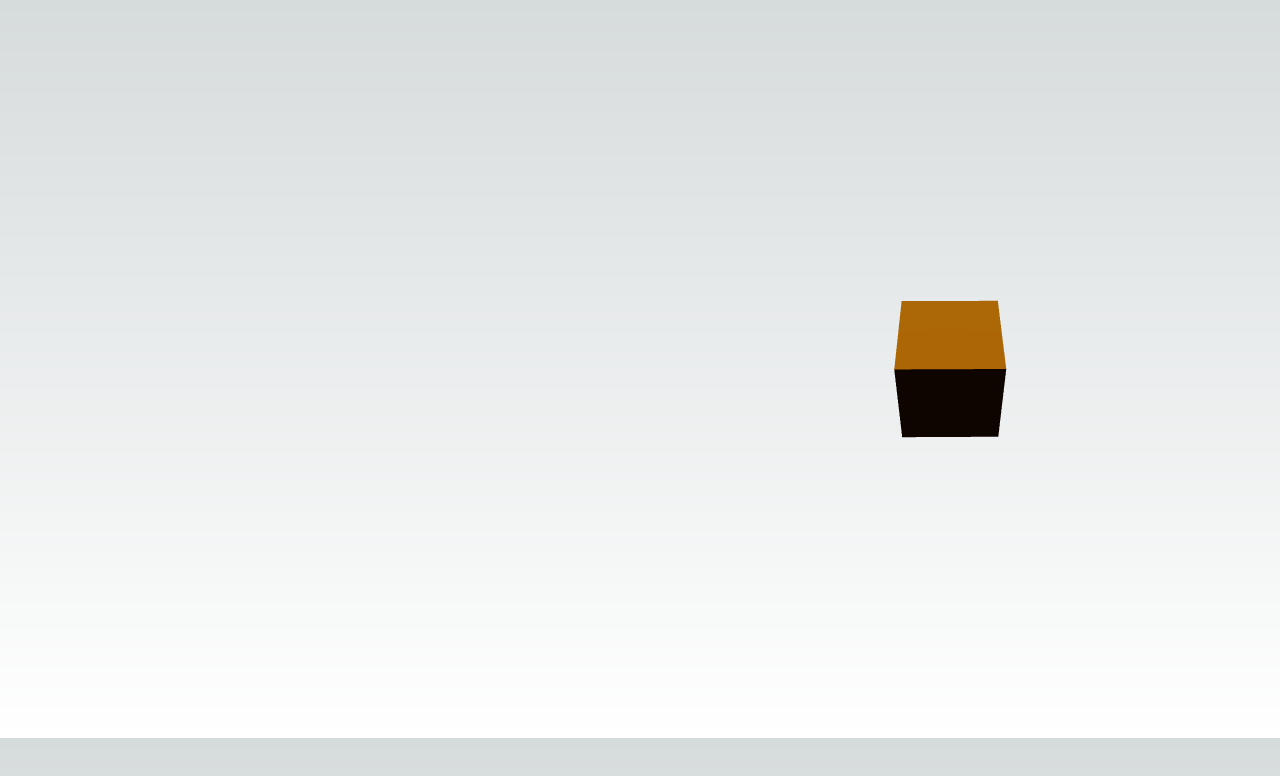
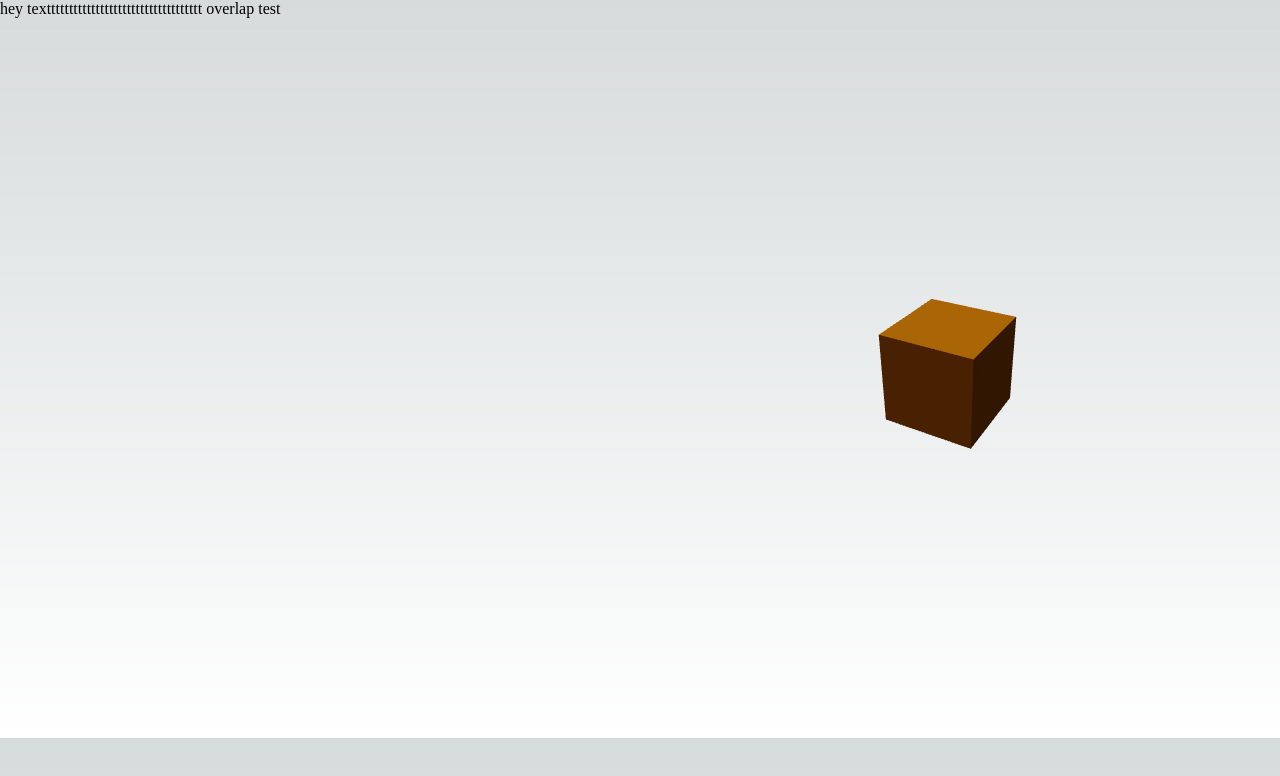
Before and after one commit to 23-ant-programmeren-thomasmore-hybrid/lander-wesenbeek-eindopdracht, a Next.js app: page / in a window 1280 px wide. Shown: the top 776 px of the page. Built offline with nearby package versions, Linux system fonts and the light colour scheme.

Commit message:
an test to see if overlapping would work

```diff
--- a/pages/index.jsx
+++ b/pages/index.jsx
@@ -23,6 +23,10 @@
       </Head>
       <main Style={"width:1900px; height:738px"}>
         <div Style={"width:100%; height:100%"} >
+            <div Style={"position:absolute"}>
+                hey texttttttttttttttttttttttttttttttttttt
+                overlap test
+            </div>
         <Canvas Style={"width:100%; height:100%"}>
             <RenderPickels/>
 
```
